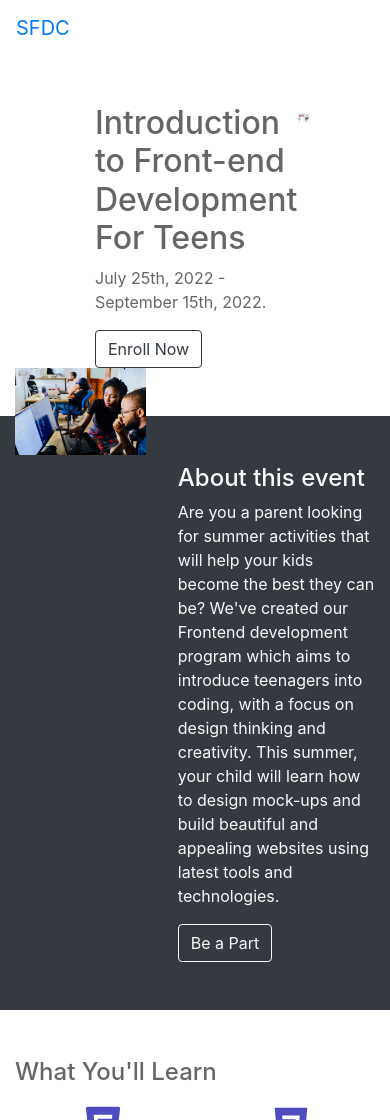
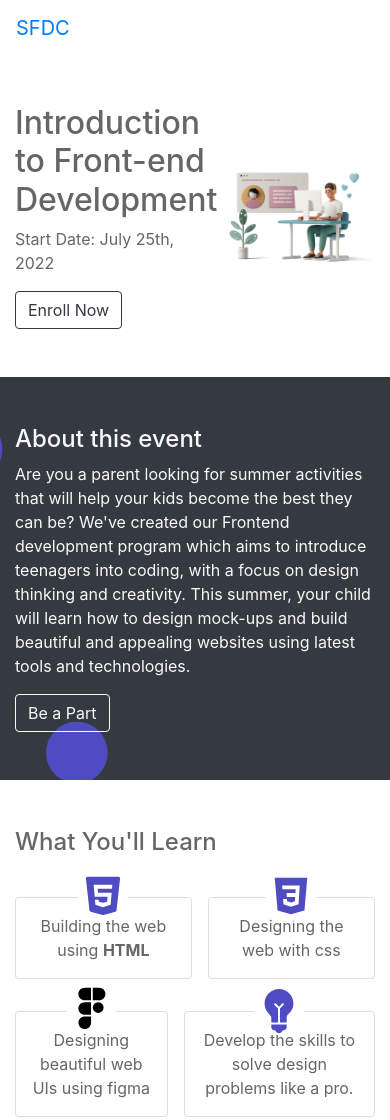
Before and after one commit to nathan-soft/SFDC, a plain HTML site: page index.html in a window 390 px wide. Shown: the top 1120 px of the page. Drawn offline with Linux system fonts and the light colour scheme.

Commit message:
more updates

```diff
--- a/css/style.css
+++ b/css/style.css
@@ -13,12 +13,23 @@ body{
     padding-bottom: 3em;
 }
 
-.hero-text{
-    margin-left: 5em;
-}
+@media screen and (min-width: 768px) {
+    .hero-text{
+        margin-left: 4em;
+    }
 
-.hero-img-wrapper{
-    margin-right: 4em;
+    .hero-img-wrapper{
+        margin-right: 2.5em;
+    }
+
+    @media screen and (min-width: 992px) {
+        .hero-text{
+            margin-left: 5em;
+        }
+        .hero-img-wrapper{
+            margin-right: 4em;
+        }
+    }
 }
 
 #about{
@@ -31,8 +42,38 @@ body{
 
 #about img{
     position: relative;
-    top: -6em;
+    top: -4em;
 }
+
+@media screen and (min-width: 992px) {
+    #about img{
+        top: -6em;
+    }
+}
+
+@media screen and (max-width: 767px) {
+    #about>.container, #learn>.container{
+        column-gap: 0;
+    }
+
+    #about{
+        background-image: url('/images/circle-scatter-haikei.svg');
+        background-position: top;
+        background-size: auto;
+    }
+}
+
+@media screen and (max-width: 719px) {
+    #about{
+        background-size: cover;
+    }
+}
+
+/* @media screen and (max-width: 608px) {
+    #about{
+        background-size: bottom;
+    }
+} */
 
 .top-stack, .bottom-stack{
     column-gap: 1em;
--- a/index.html
+++ b/index.html
@@ -40,20 +40,20 @@
     <main>
         <header class="hero container d-flex wrapper">
             <section class="hero-text align-self-center">
-                <h2>Introduction to Front-end Development For Teens </h1>
+                <h2>Introduction to Front-end Development </h1>
                 <!-- <h5>Get them ready for a future in tech with our summer bootcamp for ages 15 - 19</h5> -->
-                <p>July 25th, 2022 - September 15th, 2022.</p>
+                <p>Start Date: July 25th, 2022</p>
                 <a href="#" class="btn btn-outline-dark">Enroll Now</a>
             </section>
-            <section class="hero-img-wrapper">
+            <section class="hero-img-wrapper align-self-center">
                 <img src="images/casual-life-3d-man-chatting-on-dating-site.png"
                     class="img-fluid" alt="Illustrastion"
                     >
             </section>
         </header>
         <section id="about" class="wrapper">
-            <div class="container d-flex text-light">
-                <section>
+            <div class="container d-md-flex text-light">
+                <section class="d-none d-md-block">
                     <img src="images/hero2.jpg" class="img-fluid"
                      alt="hero image"
                     >
@@ -66,8 +66,6 @@
                         We've created our Frontend development program which aims to introduce teenagers into coding, with a focus on design thinking and creativity.
 
                         This summer, your child will learn how to design mock-ups and build beautiful and appealing websites using latest tools and technologies.
-<!--
-                        At SFDC, we offer hands-on learning approach to developing kids into better web designers. -->
                     </p>
                     <a href="#" class="btn btn-outline-light">Be a Part</a>
                 </section>
@@ -106,7 +104,7 @@
                         </div>
                         <div class="sfdc-card">
                             <div class="img-wrapper">
-                                <img src="images/idea (1).svg" class="img-fluid" alt="Html5 icon"/>
+                                <img src="images/idea (2).svg" class="img-fluid" alt="Html5 icon"/>
                             </div>
                             <div class="body text-center">
                                 <p>Develop the skills to solve design problems like a pro.</p>
```
